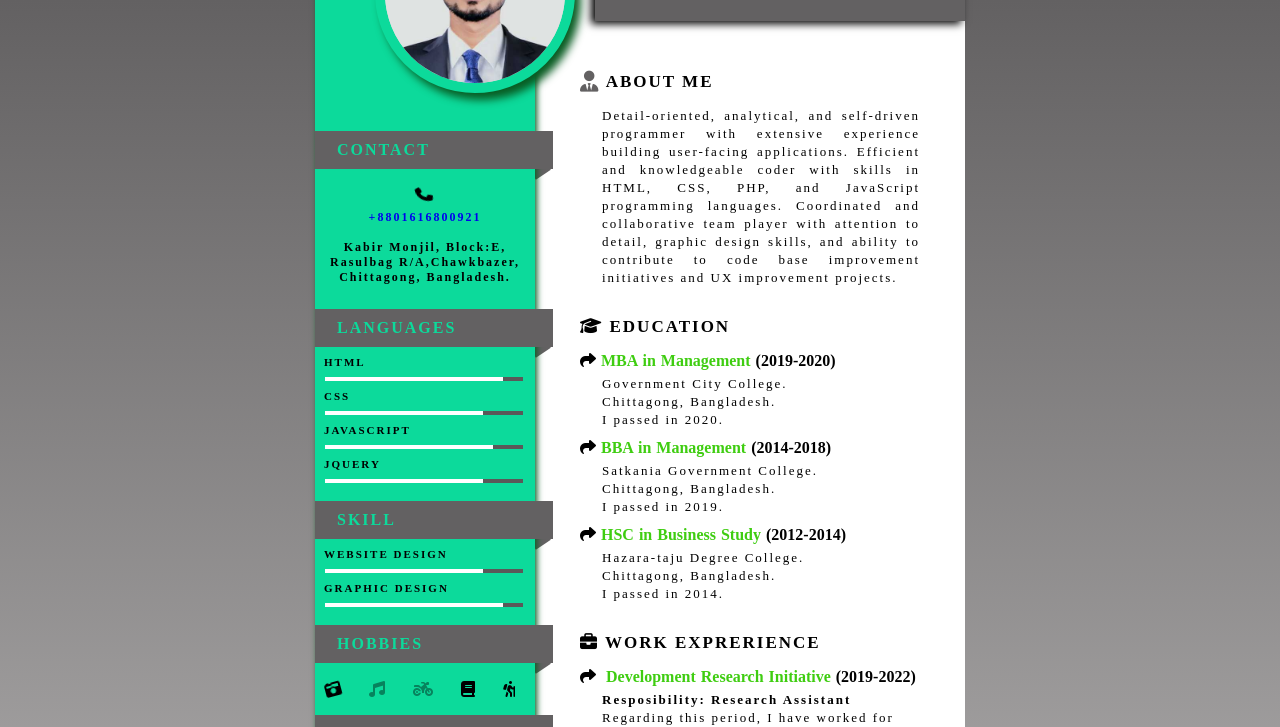
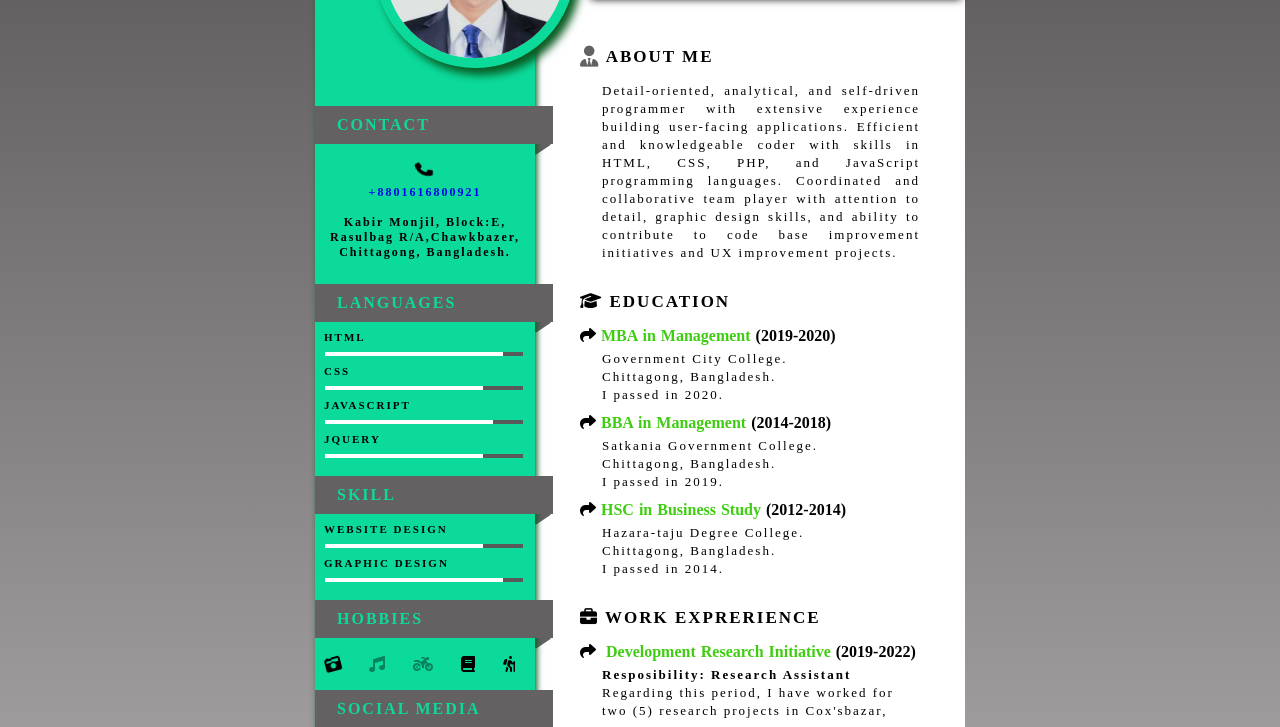
Before and after one commit to Ashrakul-hoque/Cv_Project, a plain HTML site: page index.html in a window 1280 px wide. Shown: the top 727 px of the page. Drawn offline with Linux system fonts and the light colour scheme.

Commit message:
Update Style.css

```diff
--- a/Style.css
+++ b/Style.css
@@ -15,7 +15,7 @@ letter-spacing: 2px;
     background-color: white;
     height:auto;
     width: 650px;
-    height:1050px;
+    height:1100px;
     position:absolute;
     transform: translate(-50%, -50%);
     left: 50%;
```
